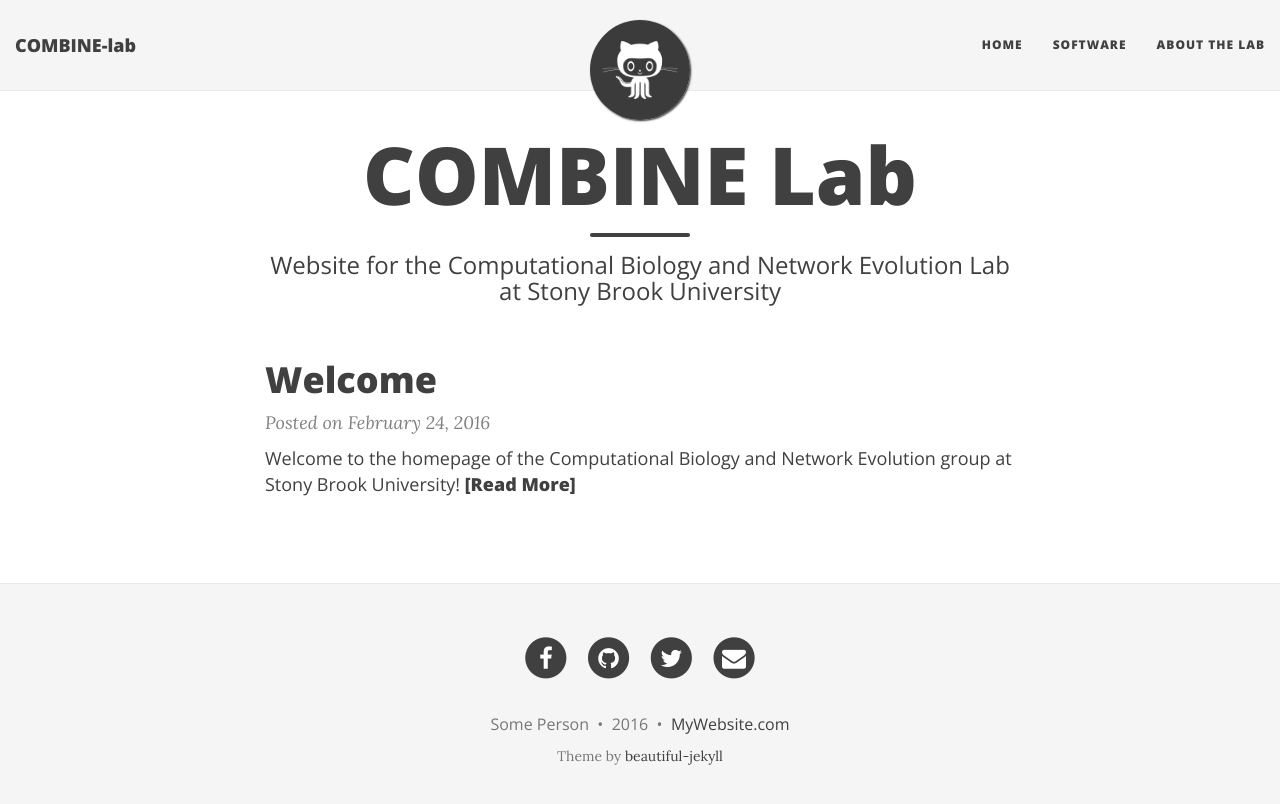
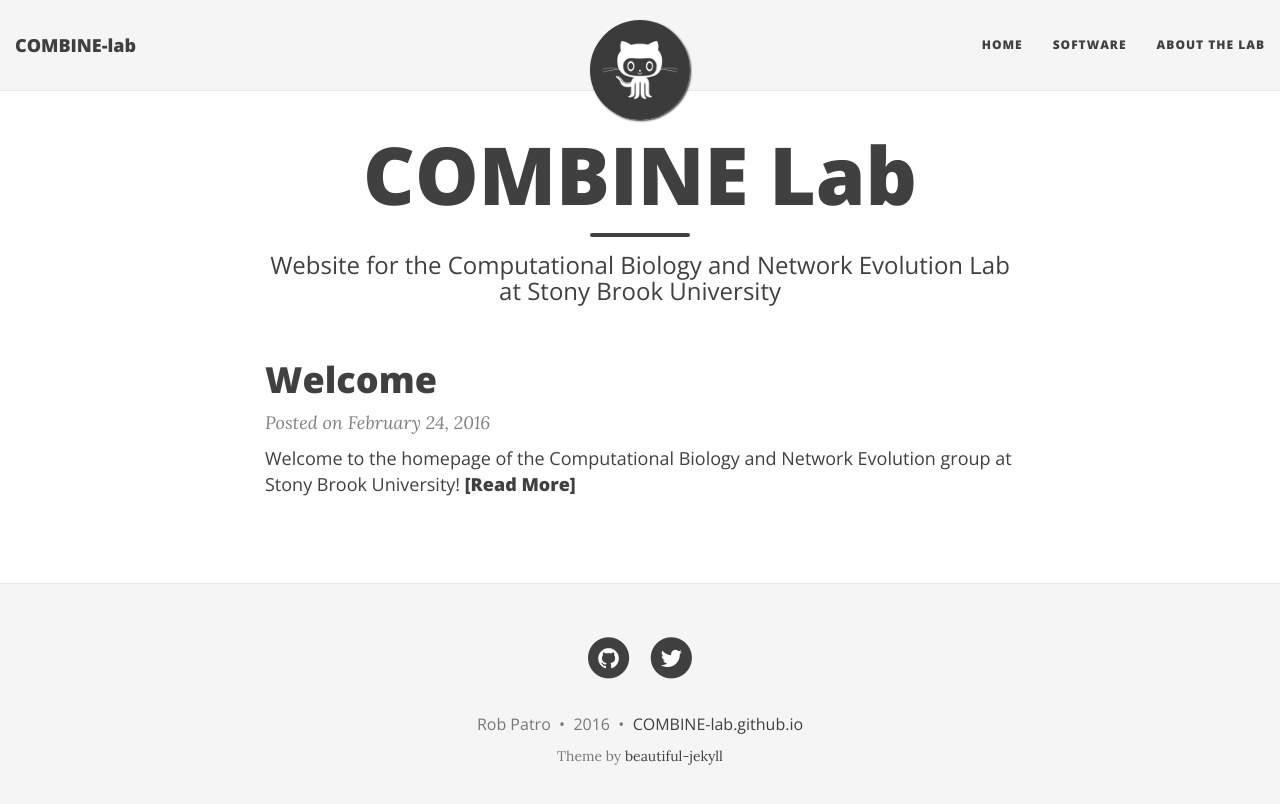
Before and after one commit to COMBINE-lab/COMBINE-lab.github.io-OLD, a Jekyll site: the page built from index.html, in a window 1280 px wide. Shown: the top 804 px of the page. Built offline with Jekyll 4.4.1, drawn with Linux system fonts in a browser that asks for light colours; nearby versions of some CDN libraries; the list of posts is cut into pages by our own code.

Commit message:
updated footer

```diff
--- a/_config.yml
+++ b/_config.yml
@@ -37,19 +37,19 @@ navbar-links:
 # Change all these values or delete the ones you don't want.
 # Important: you must keep the "name" parameter, everything else you can remove
 author:
-  name: Some Person
+  name: Rob Patro
   email: "youremail@domain.com"
   facebook: yourname  # eg. daattali
-  github: yourname    # eg. daattali
-  twitter: yourname   # eg. daattali
+  github: github.com/COMBINE-lab # eg. daattali
+  twitter: nomad421 # eg. daattali
   linkedin: yourlink  # eg. "pub/dean-attali/8/946/143"
   stackoverflow: yourlink  # eg. "3943160/daattali"
 
 # Select which links to show in the footer
 footer-links-active:
   rss: false
-  facebook: true
-  email: true
+  facebook: false
+  email: false
   twitter: true
   github: true
   linkedin: false
@@ -57,7 +57,7 @@ footer-links-active:
 
 # How to display the link to the website in the footer
 # Remove this if you don't want a link in the footer
-url-pretty: "MyWebsite.com"  # eg. "deanattali.com/beautiful-jekyll"
+url-pretty: "COMBINE-lab.github.io"  # eg. "deanattali.com/beautiful-jekyll"
 
 # --- Misc --- #
 
```
